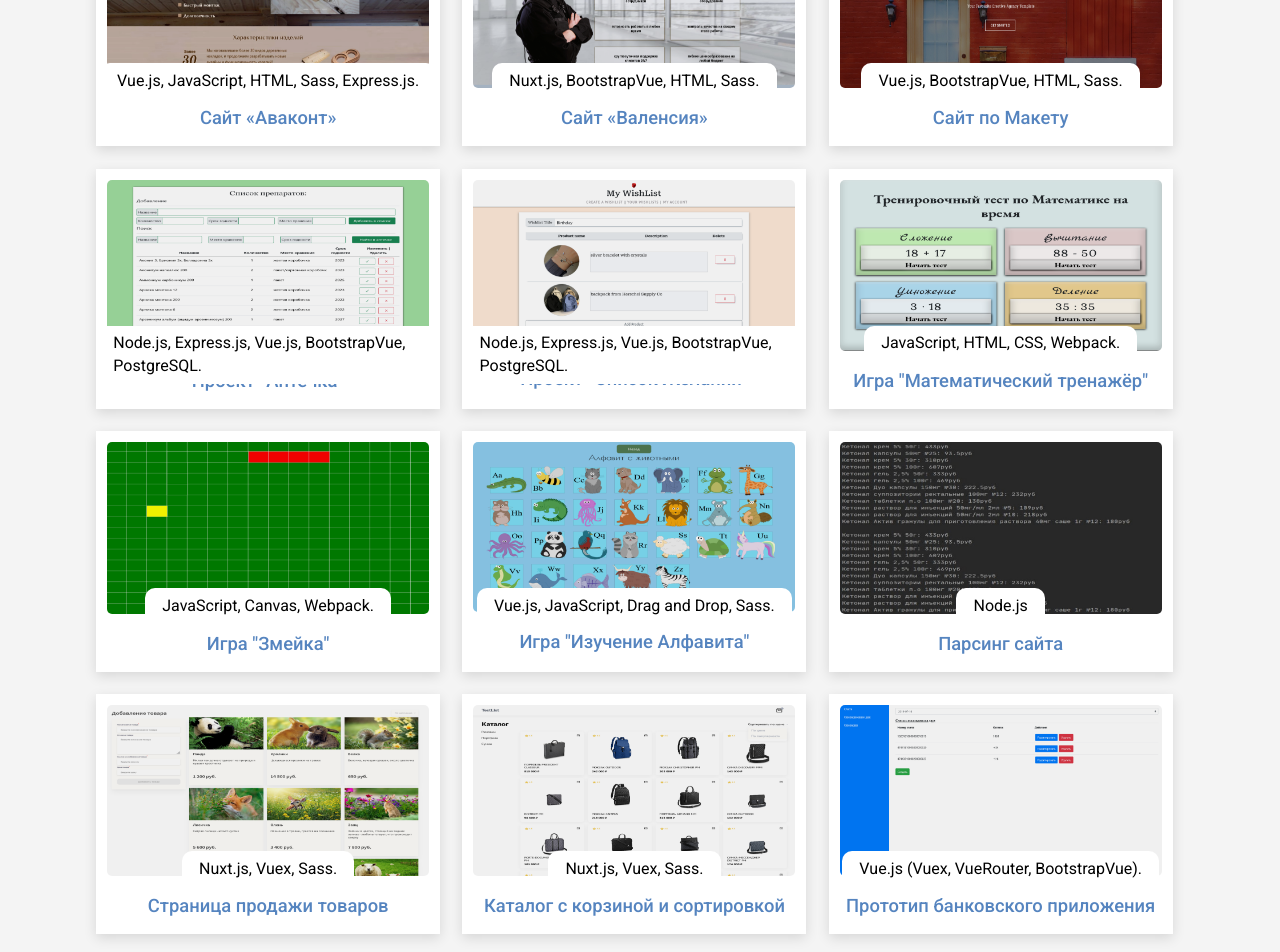
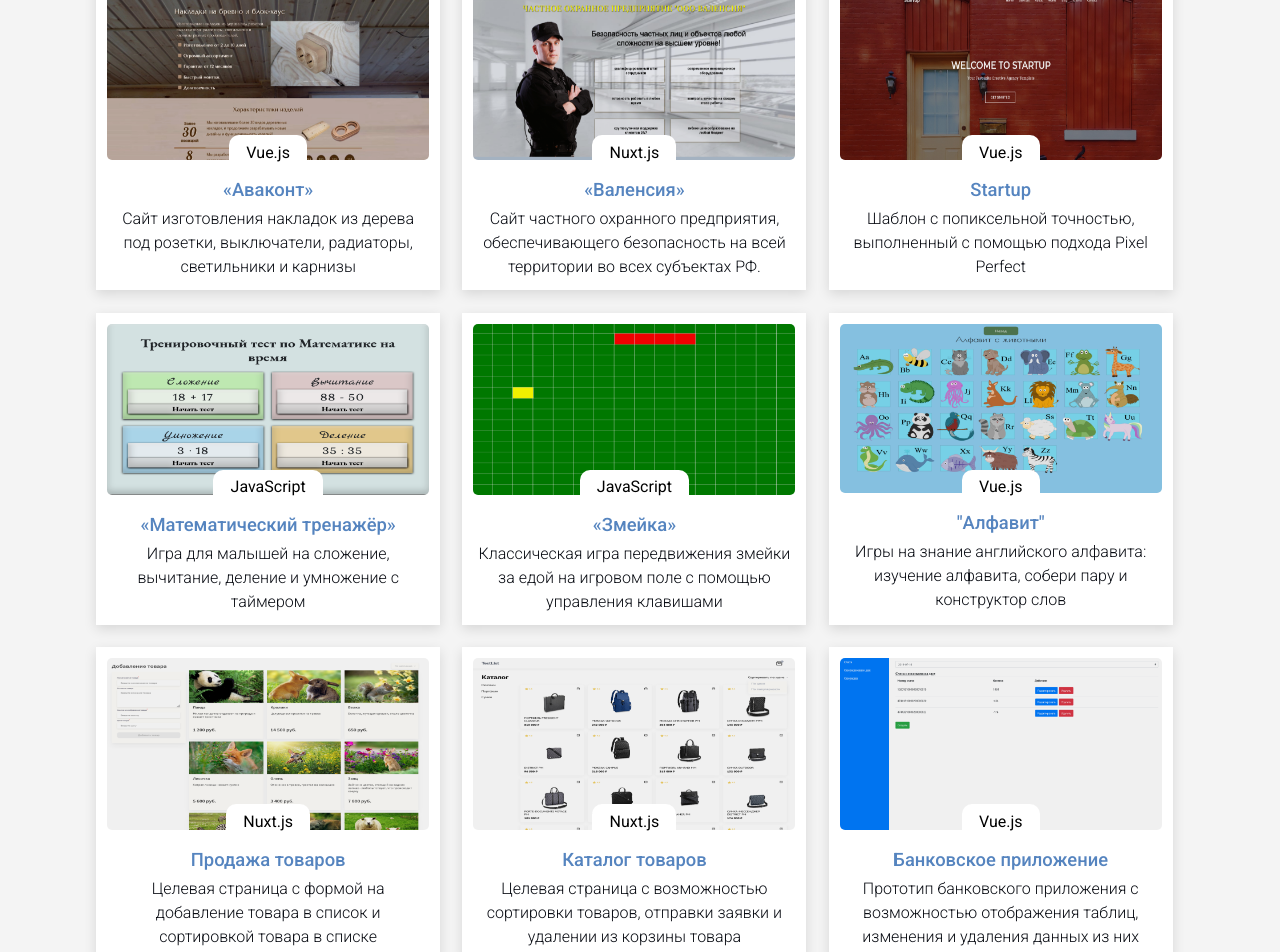
Before and after one commit to AnigalHub/Portfolio, a Nuxt app: page / in a window 1280 px wide. Shown: the part 1740-2692 px from the top of the page. Built offline with nearby package versions, Linux system fonts and the light colour scheme.

Commit message:
в массив добавлен пункт about

```diff
--- a/components/works.vue
+++ b/components/works.vue
@@ -7,9 +7,11 @@
           <img :src="work.src" :alt="work.alt" @click="showModal(work)"/>
           <div class="work">
             <div class="name_works">
-              <p class="name">{{work.name_company}}</p>
+
               <p class="text_works">{{work.technology}}</p>
             </div>
+            <p class="name">{{work.name_company}}</p>
+            <p class="text_about">{{work.about}}</p>
           </div>
         </div>
       </div>
@@ -34,99 +36,110 @@
                 main_src:'./prom.jpg',
                 src:'./home_prom.jpg',
                 alt:'Промэлектронсервис',
-                name_company:'Сайт «Промэлектронсервис»',
-                technology:'HTML, CSS, Bootstrap, PHP.',
+                name_company:'«Промэлектронсервис»',
+                technology:'HTML & CSS & Bootstrap',
+                about:'Сайт сертификационных испытаний и комплексной поставки электронных компонентов'
               },
               {
                 main_src:'./gts.jpg',
                 src:'./home_gts.png',
                 alt:'Гостехносервис',
-                name_company:'Сайт «Гостехносервис»',
-                technology:'Vue.js, BootstrapVue, Sass.',
+                name_company:'«Гостехносервис»',
+                technology:'Vue.js',
+                about:'Сайт производителя и поставщика ИТ‒оборудования для государственных и бизнес-структур'
               },
               {
                 main_src:'./priamyeruki.jpg',
                 src:'./home_priamyeruki.jpg',
                 alt:'Прямые_руки',
-                name_company:'Сайт «Аваконт»',
-                technology:'Vue.js, Sass, Express.js.',
+                name_company:'«Аваконт»',
+                technology:'Vue.js',
+                about:'Сайт изготовления разнообразного декора, рекламных вывесок, сувенирной продукции, реставрации, брендирования'
               },
               {
                 main_src:'./avacont.jpg',
                 src:'./home_avacont.jpg',
                 alt:'Аваконт',
-                name_company:'Сайт «Аваконт»',
-                technology:'Vue.js, JavaScript, HTML, Sass, Express.js.',
+                name_company:'«Аваконт»',
+                technology:'Vue.js',
+                about: 'Сайт изготовления накладок из дерева под розетки, выключатели, радиаторы, светильники и карнизы'
               },
               {
                 main_src:'./valencia.png',
                 src:'./home_valencia.png',
                 alt:'Валенсия',
-                name_company:'Сайт «Валенсия»',
-                technology:'Nuxt.js, BootstrapVue, HTML, Sass.',
+                name_company:'«Валенсия»',
+                technology:'Nuxt.js',
+                about:'Сайт частного охранного предприятия, обеспечивающего безопасность на всей территории во всех субъектах РФ.'
               },
               {
                 main_src:'./pixelperfect.png',
                 src:'/home_pixelperfect.png',
                 alt:'pixelperfect',
-                name_company:'Сайт по Макету',
-                technology:'Vue.js, BootstrapVue, HTML, Sass.',
+                name_company:'Startup',
+                technology:'Vue.js',
+                about: 'Шаблон с попиксельной точностью, выполненный с помощью подхода Pixel Perfect'
               },
-              {
-                main_src:'./main_api.png',
-                src:'/api.png',
-                alt:'api',
-                name_company:'Проект “Аптечка”',
-                technology:'Node.js, Express.js, Vue.js, BootstrapVue, PostgreSQL.',
-              },
-              {
-                main_src:'./main_wishlist.jpg',
-                src:'/wishlist.png',
-                alt:'wishlist',
-                name_company:'Проект “Список Желаний”',
-                technology:'Node.js, Express.js, Vue.js, BootstrapVue, PostgreSQL.',
-              },
+              // {
+              //   main_src:'./main_api.png',
+              //   src:'/api.png',
+              //   alt:'api',
+              //   name_company:'Проект “Аптечка”',
+              //   technology:'Node.js, Express.js, Vue.js, BootstrapVue, PostgreSQL.',
+              // },
+              // {
+              //   main_src:'./main_wishlist.jpg',
+              //   src:'/wishlist.png',
+              //   alt:'wishlist',
+              //   name_company:'Проект “Список Желаний”',
+              //   technology:'Node.js, Express.js, Vue.js, BootstrapVue, PostgreSQL.',
+              // },
               {
                 main_src:'./main_training.jpg',
                 src:'./training.png',
                 alt:'Математический тренажёр',
-                name_company:'Игра "Математический тренажёр"',
-                technology:'JavaScript, HTML, CSS, Webpack.',
+                name_company:'«Математический тренажёр»',
+                technology:'JavaScript',
+                about: 'Игра для малышей на сложение, вычитание, деление и умножение с таймером'
               },
               {
                 main_src:'./main_snake.jpg',
                 src:'./snake.png',
                 alt:'Игра "Змейка"',
-                name_company:'Игра "Змейка"',
-                technology:'JavaScript, Canvas, Webpack.',
+                name_company:'«Змейка»',
+                technology:'JavaScript',
+                about:'Классическая игра передвижения змейки за едой на игровом поле с помощью управления клавишами'
               },
               {
                 main_src:'./main_svgGame.jpg',
                 src:'./home_svgGame.png',
                 alt:'alphabet',
-                name_company:'Игра "Изучение Алфавита"',
-                technology:'Vue.js, JavaScript, Drag and Drop, Sass. ',
+                name_company:'"Алфавит"',
+                technology:'Vue.js',
+                about:'Игры на знание английского алфавита: изучение алфавита, собери пару и конструктор слов'
               },
-              {
-                main_src:'./main.jpg',
-                src:'/parser.jpg',
-                alt:'parser',
-                name_company:'Парсинг сайта ',
-                technology:'Node.js',
-              },
+              // {
+              //   main_src:'./main.jpg',
+              //   src:'/parser.jpg',
+              //   alt:'parser',
+              //   name_company:'Парсинг сайта ',
+              //   technology:'Node.js',
+              // },
               {
                 main_src:'./main_TestTask.png',
                 src:'/TestTask.png',
                 alt:'TestTask',
-                name_company:'Страница продажи товаров',
-                technology:'Nuxt.js, Vuex, Sass.',
+                name_company:'Продажа товаров',
+                technology:'Nuxt.js',
+                about:'Целевая страница с формой на добавление товара в список и сортировкой товара в списке'
               },
               {
                 main_src:'./main_market.png',
                 src:'/market.png',
                 alt:'market',
-                name_company:'Каталог с корзиной и сортировкой',
-                technology:'Nuxt.js, Vuex, Sass.',
+                name_company:'Каталог товаров',
+                technology:'Nuxt.js',
+                about:'Целевая страница с возможностью сортировки товаров, отправки заявки и удалении из корзины товара'
               },
               /*   {
                       main_src:'',
@@ -141,8 +154,9 @@
                 main_src:'./main_TestBis.jpg',
                 src:'/TestBis.png',
                 alt:'TestBis',
-                name_company:'Прототип банковского приложения',
-                technology:'Vue.js (Vuex, VueRouter, BootstrapVue).',
+                name_company:'Банковское приложение',
+                technology:'Vue.js',
+                about:'Прототип банковского приложения с возможностью отображения таблиц, изменения и удаления данных из них'
               },
             ],
           }
```
